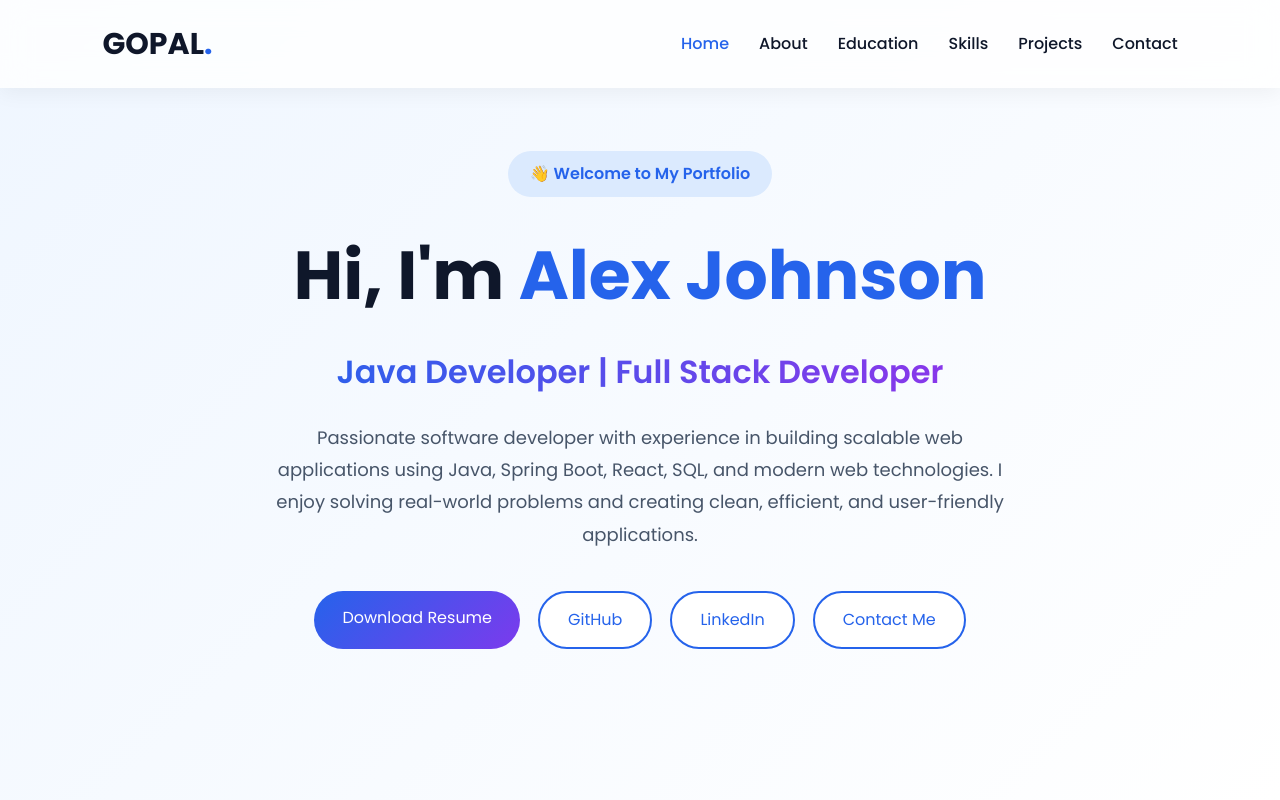
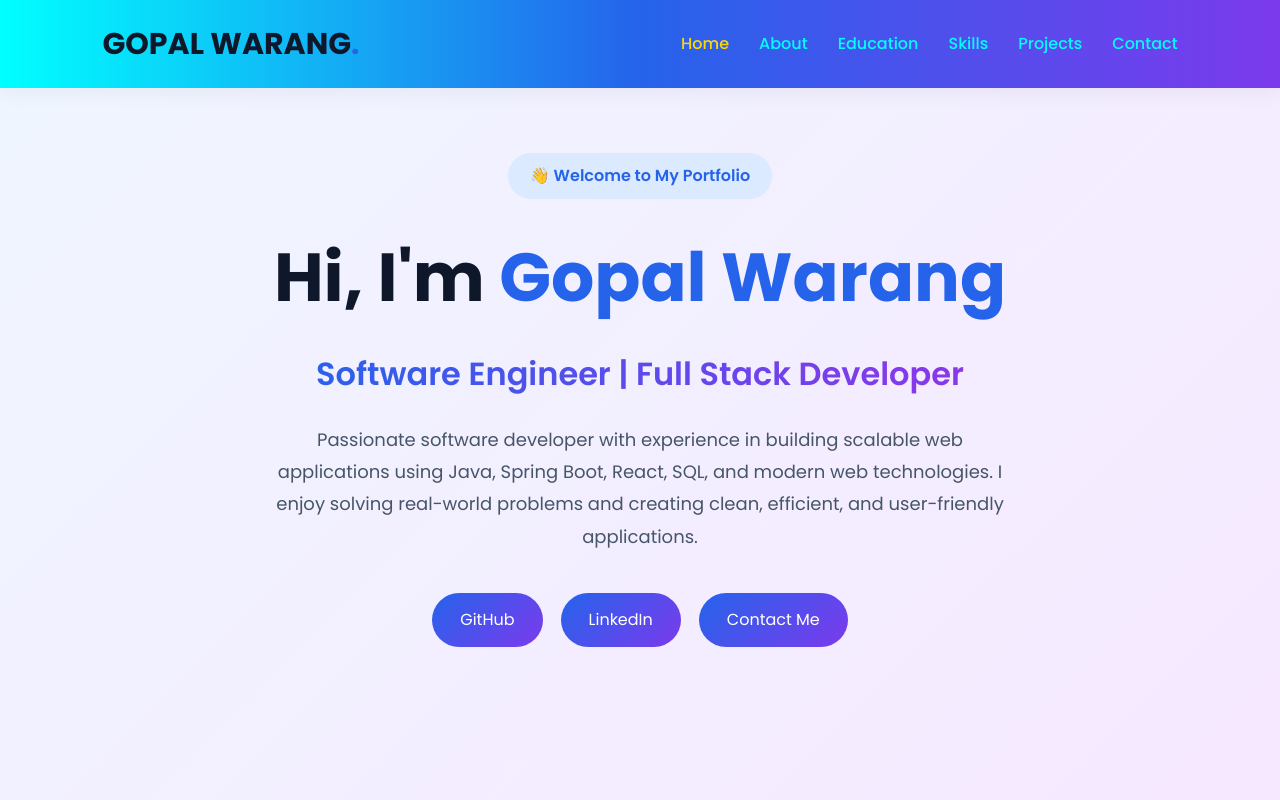
Before and after one commit to GopalSwarang/Portfolio, a plain HTML site: page index.html in a window 1280 px wide. Shown: the top 800 px of the page. Drawn offline with Linux system fonts and the light colour scheme.

Commit message:
update UI

```diff
--- a/index.html
+++ b/index.html
@@ -6,7 +6,7 @@
     <meta name="viewport" content="width=device-width, initial-scale=1.0">
 
     <meta name="description"
-        content="Alex Johnson - Full Stack Developer Portfolio. Explore skills, projects, education and experience.">
+        content="Gopal Warang - Full Stack Developer Portfolio. Explore skills, projects, education and experience.">
 
     <title>Gopal Warang | Software Engineer</title>
 
@@ -28,7 +28,7 @@
         <nav class="navbar">
 
             <div class="logo">
-                GOPAL<span>.</span>
+                GOPAL WARANG<span>.</span>
             </div>
 
             <ul class="nav-links">
@@ -50,8 +50,8 @@
 
 
     <!-- =======================
-     HERO SECTION
-======================== -->
+        HERO SECTION
+    ======================== -->
 
     <section id="home" class="hero">
 
@@ -62,11 +62,11 @@
             </p>
 
             <h1>
-                Hi, I'm <span>Alex Johnson</span>
+                Hi, I'm <span>Gopal Warang</span>
             </h1>
 
             <h2>
-                Java Developer | Full Stack Developer
+                Software Engineer | Full Stack Developer
             </h2>
 
             <p class="hero-description">
@@ -79,19 +79,15 @@
 
             <div class="hero-buttons">
 
-                <a href="#" class="btn">
-                    Download Resume
-                </a>
-
-                <a href="#" class="btn outline">
+                <a href="https://github.com/GopalSwarang" class="btn">
                     GitHub
                 </a>
 
-                <a href="#" class="btn outline">
+                <a href="https://www.linkedin.com/in/gopal-warang" class="btn">
                     LinkedIn
                 </a>
 
-                <a href="#contact" class="btn outline">
+                <a href="#contact" class="btn">
                     Contact Me
                 </a>
 
@@ -444,18 +440,10 @@
                     Phone:
                     +91 8308498481
                 </p>
-
-<<<<<<< HEAD
                 <p>
                     Location:
                     Mumbai, Maharashtra, India
                 </p>
-=======
-            <p>
-                Location:
-                Mumbai, Maharashtra, India
-            </p>
->>>>>>> 77330fc99f4f286ebde21e28161dd3d94b1f4a8a
 
             </center>
 
--- a/script.js
+++ b/script.js
@@ -251,25 +251,9 @@ document.querySelectorAll('a[href^="#"]').forEach(anchor => {
 // Replace "resume.pdf" with your actual resume file name
 
 
-const resumeButton = document.querySelector(
-
-    ".hero-buttons .btn:first-child"
-
-);
 
 
 
-resumeButton.addEventListener("click",()=>{
-
-
-    alert(
-
-        "Add your resume.pdf file in the project folder and update the download link."
-
-    );
-
-
-});
 
 
 
@@ -288,7 +272,7 @@ const currentYear = new Date().getFullYear();
 
 footer.innerHTML =
 
-`© ${currentYear} Alex Johnson. All Rights Reserved.`;
+`© ${currentYear} Gopal Warang. All Rights Reserved.`;
 
 
 
--- a/style.css
+++ b/style.css
@@ -70,11 +70,6 @@ body {
 
 }
 
-
-
-
-
-
 /* ==========================
    NAVBAR
 ========================== */
@@ -111,7 +106,7 @@ header {
 
     background:
 
-    rgba(255,255,255,0.8);
+    linear-gradient(to left ,#7c3aed,#2563eb, aqua);
 
 
     backdrop-filter:blur(15px);
@@ -169,8 +164,7 @@ header {
 
     text-decoration:none;
 
-    color:var(--heading);
-
+    color:aqua;
     font-weight:500;
 
 
@@ -185,7 +179,7 @@ header {
 .nav-links .active {
 
 
-    color:var(--primary);
+    color: gold;
 
 
 }
@@ -232,7 +226,7 @@ header {
     linear-gradient(
         135deg,
         #eff6ff,
-        #ffffff
+        #f6e8ff
     );
 
 }
@@ -368,23 +362,6 @@ header {
     box-shadow:
 
     0 15px 30px rgba(37,99,235,.35);
-
-
-}
-
-
-
-
-.btn.outline {
-
-
-    background:white;
-
-
-    color:var(--primary);
-
-
-    border:2px solid var(--primary);
 
 
 }
```
